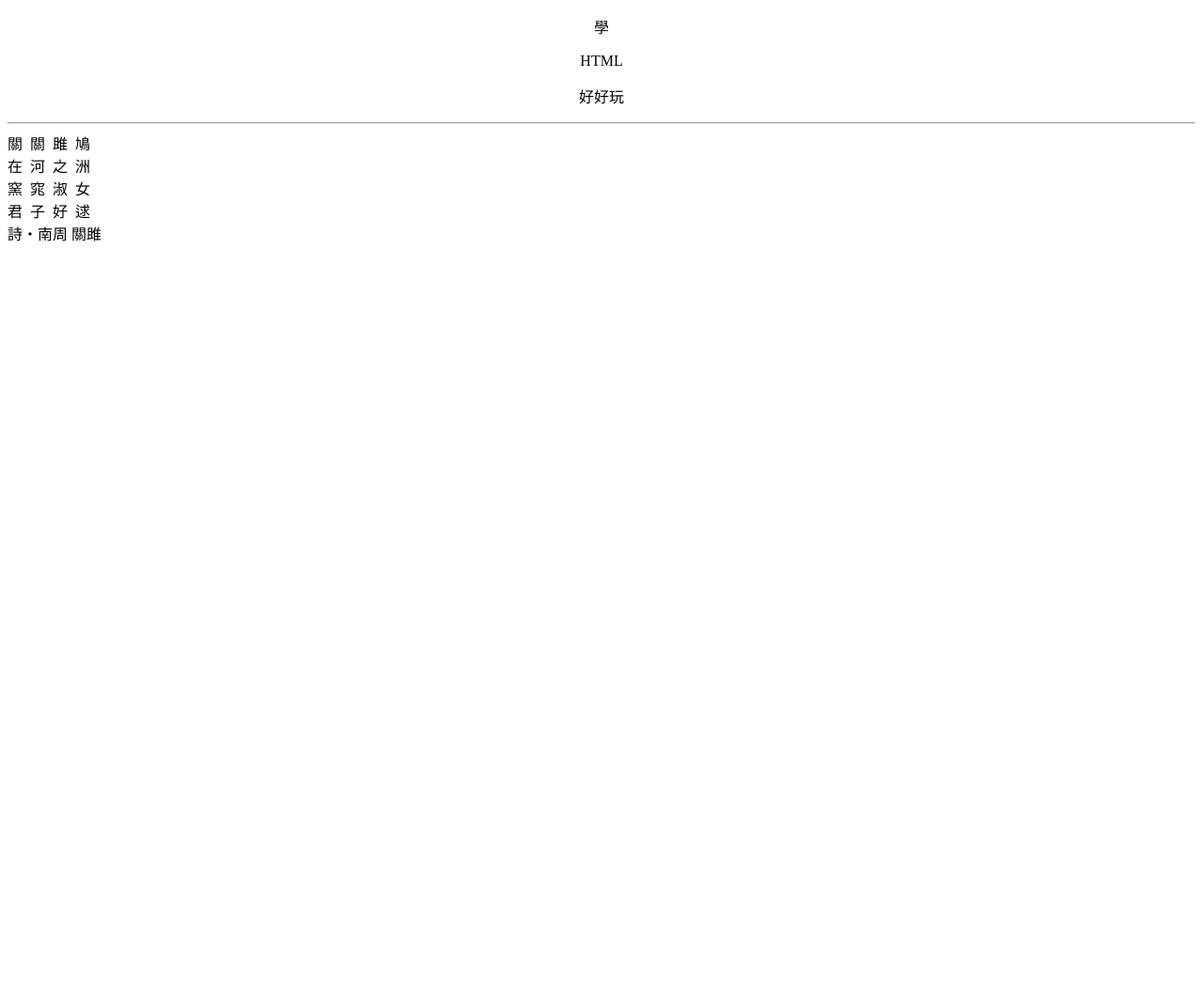
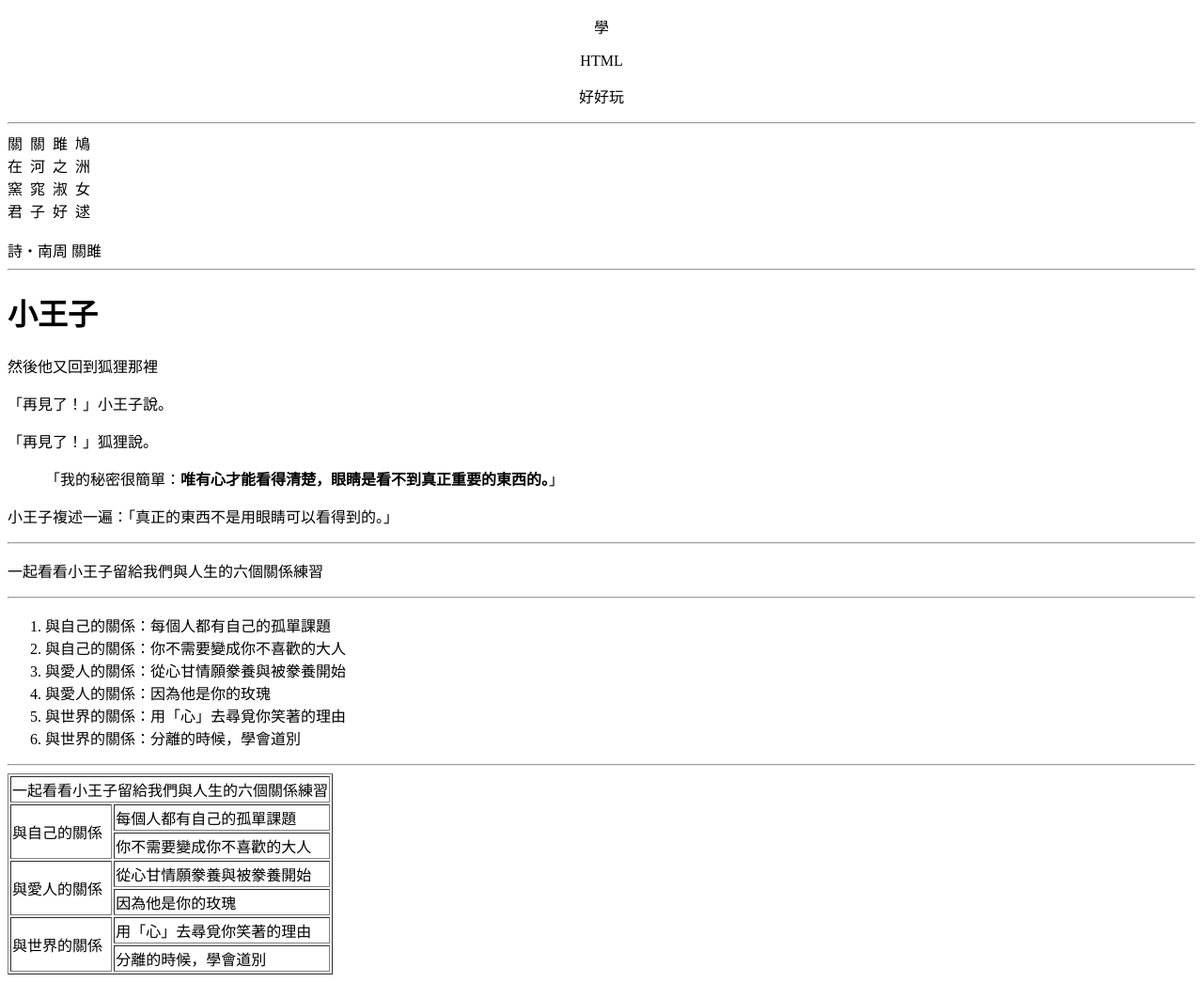
Before and after one commit to weiyulu/HW2A, a plain HTML site: page index.html in a window 1280 px wide. Shown: the whole page at 94% size. Before the commit the page ends 800 px from the top, so only its background shows below. Drawn offline with Linux system fonts and the light colour scheme.

Commit message:
no message

```diff
--- a/index.html
+++ b/index.html
@@ -15,9 +15,61 @@
         關&nbsp;&nbsp;關&nbsp;&nbsp;雎&nbsp;&nbsp;鳩<br>
         在&nbsp;&nbsp;河&nbsp;&nbsp;之&nbsp;&nbsp;洲<br>
         窯&nbsp;&nbsp;窕&nbsp;&nbsp;淑&nbsp;&nbsp;女<br>
-        君&nbsp;&nbsp;子&nbsp;&nbsp;好&nbsp;&nbsp;逑<br>
+        君&nbsp;&nbsp;子&nbsp;&nbsp;好&nbsp;&nbsp;逑<br><br>
         詩‧南周 關雎
     </div>
+    <hr>
+        <h1><strong>小王子</strong></h1>
+        <p> 然後他又回到狐狸那裡</p>
+        <p>「再見了！」小王子說。</p>
+        <p>「再見了！」狐狸說。</p>
+        <blockquote>「我的秘密很簡單：<strong>唯有心才能看得清楚，眼睛是看不到真正重要的東西的。</strong>」</blockquote>
+    <p>小王子複述一遍：「真正的東西不是用眼睛可以看得到的。」</p>
+<hr>
+        <p>一起看看小王子留給我們與人生的六個關係練習</p>
+<hr>
+        <ol>
+            <li>與自己的關係：每個人都有自己的孤單課題</li>
+            <li>與自己的關係：你不需要變成你不喜歡的大人</li>
+            <li>與愛人的關係：從心甘情願豢養與被豢養開始</li>
+            <li>與愛人的關係：因為他是你的玫瑰</li>
+            <li>與世界的關係：用「心」去尋覓你笑著的理由</li>
+            <li>與世界的關係：分離的時候，學會道別</li>
+        </ol>
+        <hr>
 
+<table border="1">
+  <tr>
+    <td colspan="2">一起看看小王子留給我們與人生的六個關係練習</td>
+  </tr>
+  <tr>
+    <td rowspan="2">與自己的關係</td>
+    <td>每個人都有自己的孤單課題</td>
+   </tr>
+   <tr>
+     <td>你不需要變成你不喜歡的大人
+     </td>
+   </tr>
+    <tr>
+     <td rowspan="2">與愛人的關係
+     </td>
+     <td>從心甘情願豢養與被豢養開始
+     </td>
+   </tr>
+    <tr>
+     <td>因為他是你的玫瑰
+     </td>
+   </tr>
+   <tr>
+     <td rowspan="2">與世界的關係
+     </td>
+     <td>用「心」去尋覓你笑著的理由
+     </td>
+   </tr>
+    <tr>
+         <td>分離的時候，學會道別
+     </td>
+   </tr>
+</table>
 </body>
 </html>
```
